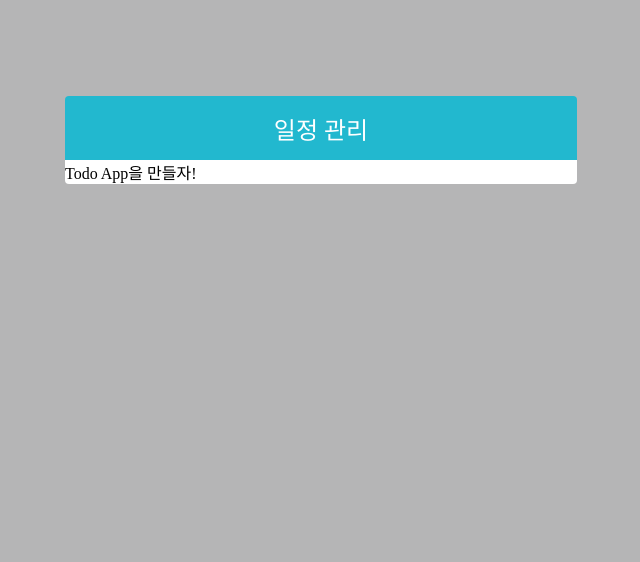
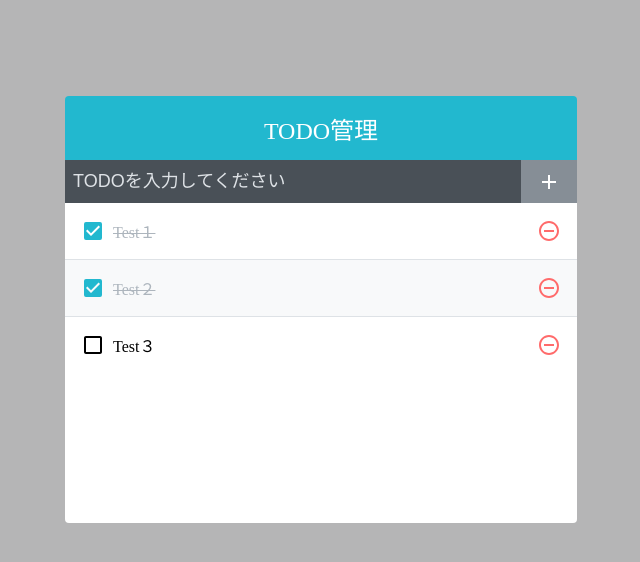
Before and after one commit to twan65/react-todo-app, a React (Create React App) app: page / in a window 1280 px wide. Shown: the top 562 px of the page, without its empty margins (319-959 px from the left). Built offline with nearby package versions, Linux system fonts and the light colour scheme.

Commit message:
react-icons追加 データ表示機能追加

```diff
--- a/package.json
+++ b/package.json
@@ -11,6 +11,7 @@
     "react": "^17.0.2",
     "react-dom": "^17.0.2",
     "react-icon": "^1.0.0",
+    "react-icons": "^4.2.0",
     "react-scripts": "4.0.3",
     "web-vitals": "^1.0.1"
   },
--- a/src/App.js
+++ b/src/App.js
@@ -1,8 +1,33 @@
-import React from 'react';
+import React, { useState } from 'react';
 import TodoTemplate from './components/TodoTemplate';
+import TodoInsert from './components/TodoInsert';
+import TodoList from './components/TodoList';
 
 const App = () => {
-  return <TodoTemplate>Todo App을 만들자!</TodoTemplate>;
+  const [todos, setTodos] = useState([
+    {
+      id: 1,
+      text: 'Test１',
+      checked: true,
+    },
+    {
+      id: 2,
+      text: 'Test２',
+      checked: true,
+    },
+    {
+      id: 3,
+      text: 'Test３',
+      checked: false,
+    },
+  ]);
+
+  return (
+    <TodoTemplate>
+      <TodoInsert />
+      <TodoList todos={todos} />
+    </TodoTemplate>
+  );
 };
 
 export default App;
--- /dev/null
+++ b/src/components/TodoInsert.js
@@ -0,0 +1,16 @@
+import React from 'react';
+import { MdAdd } from 'react-icons/md';
+import './TodoInsert.scss';
+
+const TodoInsert = () => {
+  return (
+    <form className="TodoInsert">
+      <input placeholder="TODOを入力してください" />
+      <button type="submit">
+        <MdAdd />
+      </button>
+    </form>
+  );
+};
+
+export default TodoInsert;
--- /dev/null
+++ b/src/components/TodoInsert.scss
@@ -0,0 +1,37 @@
+.TodoInsert {
+  display: flex;
+  background: #495057;
+  input {
+    // 基本スタイルの初期化
+    background: none;
+    outline: none;
+    border: none;
+    padding: 0.5rem;
+    font-size: 1.125rem;
+    line-height: 1.5;
+    color: white;
+    &::placeholder {
+      color: #dee2e6;
+    }
+    // ボタンを除く領域を全部つかう
+    flex: 1;
+  }
+  button {
+    // 基本スタイルの初期化
+    background: none;
+    outline: none;
+    border: none;
+    background: #868e96;
+    color: white;
+    padding-left: 1rem;
+    padding-right: 1rem;
+    font-size: 1.5rem;
+    display: flex;
+    align-items: center;
+    cursor: pointer;
+    transition: 0.1s background ease-in;
+    &:hover {
+      background: #adb5bd;
+    }
+  }
+}
--- /dev/null
+++ b/src/components/TodoList.js
@@ -0,0 +1,15 @@
+import React from 'react';
+import TodoListItem from './TodoListItem';
+import './TodoList.scss';
+
+const TodoList = ({ todos }) => {
+  return (
+    <div className="TodoList">
+      {todos.map((todo) => (
+        <TodoListItem todo={todo} key={todo.id} />
+      ))}
+    </div>
+  );
+};
+
+export default TodoList;
--- /dev/null
+++ b/src/components/TodoList.scss
@@ -0,0 +1,5 @@
+.TodoList {
+  min-height: 320px;
+  max-height: 513px;
+  overflow-y: auto;
+}
--- /dev/null
+++ b/src/components/TodoListItem.js
@@ -0,0 +1,26 @@
+import React from 'react';
+import {
+  MdCheckBoxOutlineBlank,
+  MdCheckBox,
+  MdRemoveCircleOutline,
+} from 'react-icons/md';
+import cn from 'classnames';
+import './TodoListItem.scss';
+
+const TodoListItem = ({ todo }) => {
+  const { text, checked } = todo;
+
+  return (
+    <div className="TodoListItem">
+      <div className={cn('checkbox', { checked })}>
+        {checked ? <MdCheckBox /> : <MdCheckBoxOutlineBlank />}
+        <div className="text">{text}</div>
+      </div>
+      <div className="remove">
+        <MdRemoveCircleOutline />
+      </div>
+    </div>
+  );
+};
+
+export default TodoListItem;
--- /dev/null
+++ b/src/components/TodoListItem.scss
@@ -0,0 +1,47 @@
+.TodoListItem {
+  padding: 1rem;
+  display: flex;
+  align-items: center; // 縦中央のソート
+  &:nth-child(even) {
+    background: #f8f9fa;
+  }
+  .checkbox {
+    cursor: pointer;
+    flex: 1; // 全ての領域選択
+    display: flex;
+    align-items: center; // 縦中央のソート
+    svg {
+      // アイコン
+      font-size: 1.5rem;
+    }
+    .text {
+      margin-left: 0.5rem;
+      flex: 1; // 全ての領域選択
+    }
+    // チェック時のスタイル
+    &.checked {
+      svg {
+        color: #22b8cf;
+      }
+      .text {
+        color: #adb5bd;
+        text-decoration: line-through;
+      }
+    }
+  }
+  .remove {
+    display: flex;
+    align-items: center;
+    font-size: 1.5rem;
+    color: #ff6b6b;
+    cursor: pointer;
+    &:hover {
+      color: #ff8787;
+    }
+  }
+
+  // elの間に線をひく
+  & + & {
+    border-top: 1px solid #dee2e6;
+  }
+}
--- a/src/components/TodoTemplate.js
+++ b/src/components/TodoTemplate.js
@@ -4,7 +4,7 @@
 const TodoTemplate = ({ children }) => {
   return (
     <div className="TodoTemplate">
-      <div className="app-title">일정 관리</div>
+      <div className="app-title">TODO管理</div>
       <div className="content">{children}</div>
     </div>
   );
```
Also changed, not shown: 1 other file (tests, documents, lock files or other folders).
